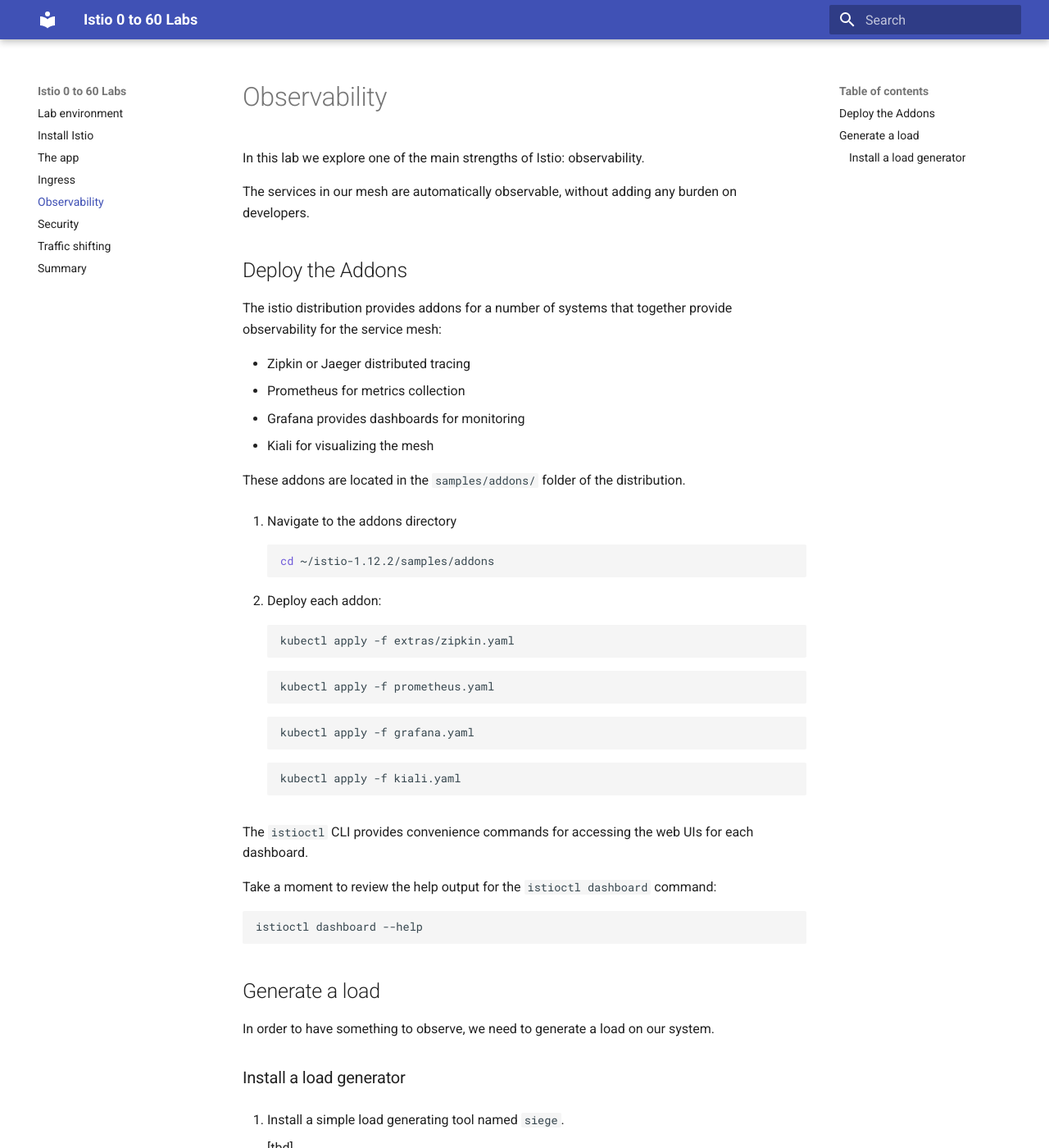
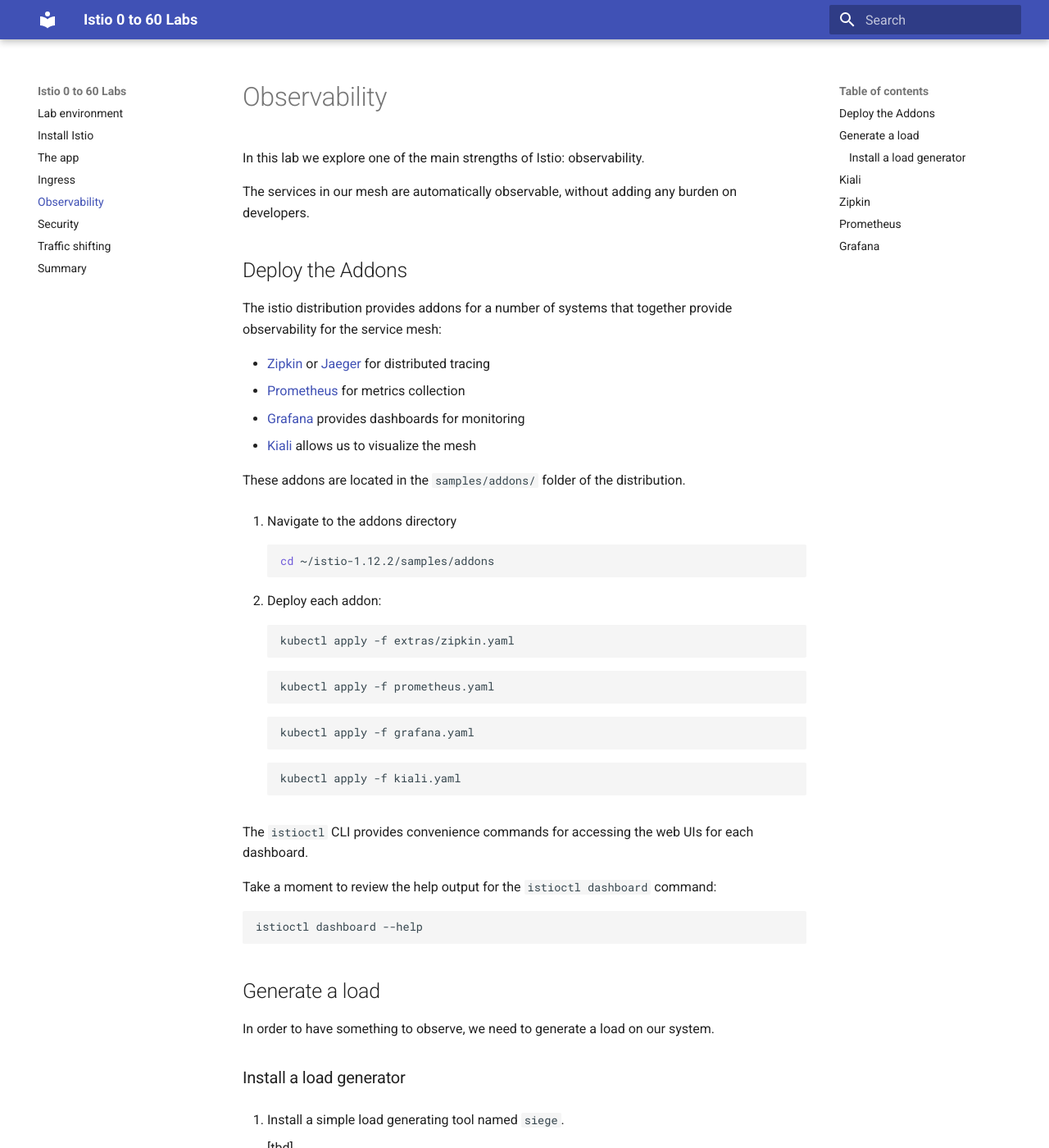
Before and after one commit to tetratelabs/istio-0to60, an MkDocs documentation site: the page built from docs/dashboards.md, in a window 1280 px wide and 1400 px high. Shown: the whole window at 82% size. Built offline with MkDocs 1.6.1 and Material for MkDocs 9.7.7, drawn with Linux system fonts in a browser that asks for light colours; some of the changed text lies outside the part shown.

Commit message:
dasbhoards - links

````diff
--- a/docs/dashboards.md
+++ b/docs/dashboards.md
@@ -8,10 +8,10 @@ The services in our mesh are automatically observable, without adding any burden
 
 The istio distribution provides addons for a number of systems that together provide observability for the service mesh:
 
-- Zipkin or Jaeger distributed tracing
-- Prometheus for metrics collection
-- Grafana provides dashboards for monitoring
-- Kiali for visualizing the mesh
+- [Zipkin](https://zipkin.io/) or [Jaeger](https://www.jaegertracing.io/) for distributed tracing
+- [Prometheus](https://prometheus.io/) for metrics collection
+- [Grafana](https://grafana.com/) provides dashboards for monitoring
+- [Kiali](https://kiali.io/) allows us to visualize the mesh
 
 These addons are located in the `samples/addons/` folder of the distribution.
 
@@ -69,8 +69,20 @@ Run the following command to generate a mild load against the application.
 siege --delay=3 --concurrent=3 --time=20M http://$GATEWAY_IP/
 ```
 
-...
+## Kiali
+
+[tbd]
 
 - start with kiali, demo it, consider perhaps showing how mtls is turned on inside the mesh.  mention that will come back to kiali when we begin doing traffic shifting.
-- show zipkin and distributed traces
-- show prometheus and grafana
+
+## Zipkin
+
+[tbd]
+
+## Prometheus
+
+[tbd]
+
+## Grafana
+
+[tbd]
````
